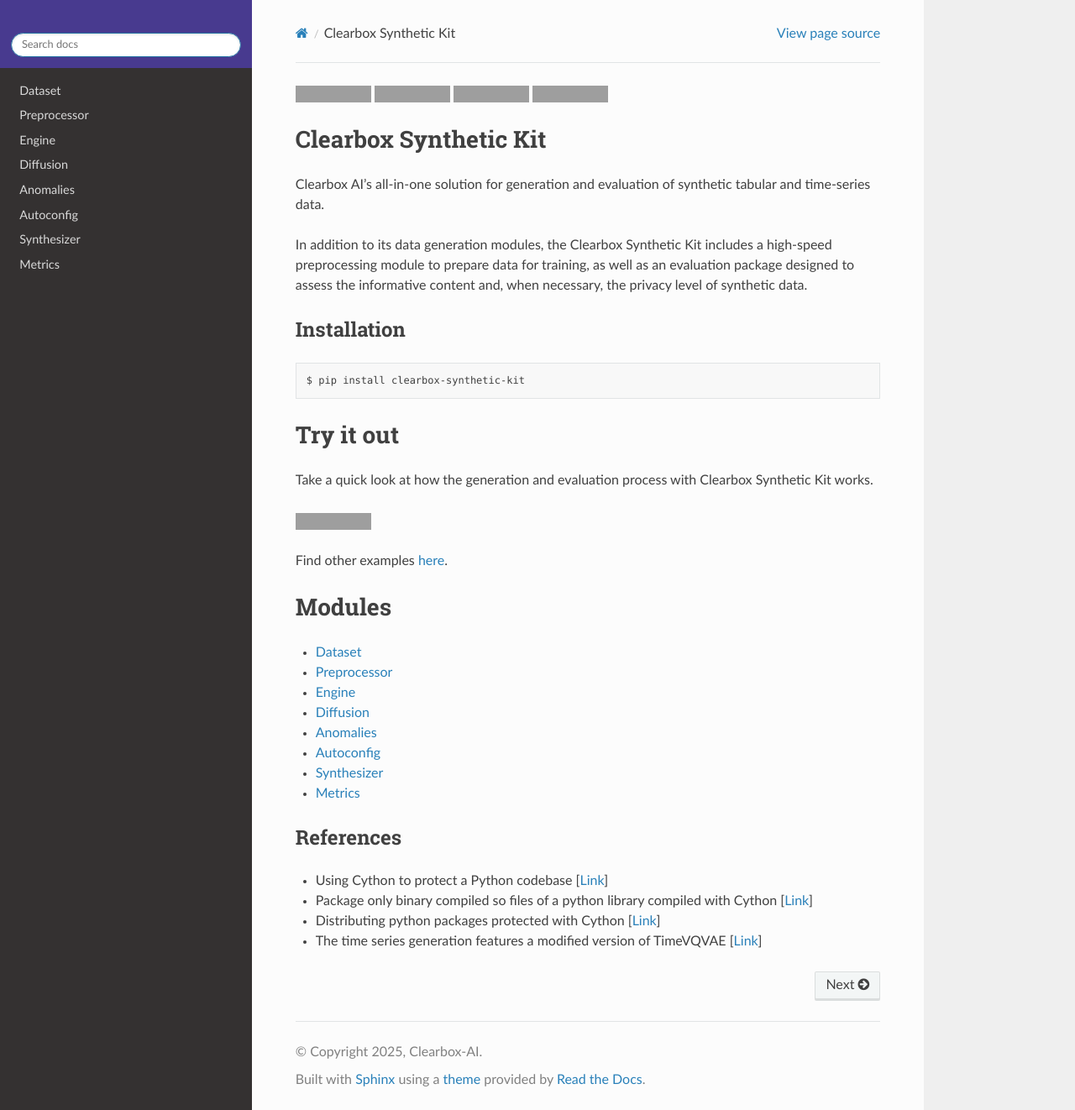
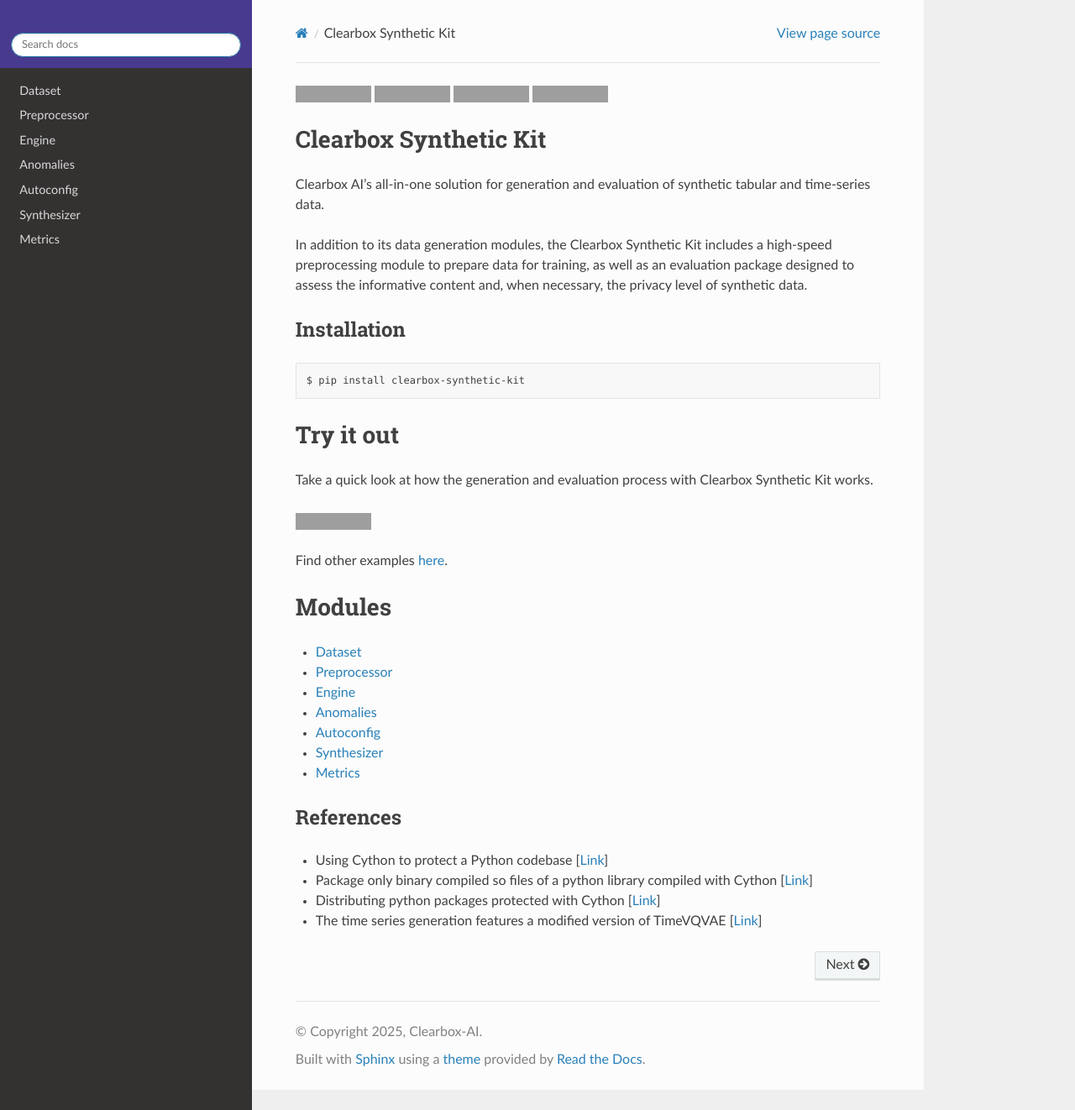
Before and after one commit to Clearbox-AI/clearbox-synthetic-kit, a Sphinx documentation site: the page built from docs/source/index.rst, in a window 1280 px wide and 1322 px high. Shown: the whole window at 84% size. Built offline with Sphinx 7.4.7 and the Read the Docs theme 3.1.0, drawn with Linux system fonts in a browser that asks for light colours; grey boxes are pictures that could not be loaded.

Commit message:
removed Diffusion from doc #3

```diff
--- a/docs/source/index.rst
+++ b/docs/source/index.rst
@@ -21,7 +21,6 @@
    api/clearbox_synthetic.dataset.rst
    api/clearbox_synthetic.preprocessor.rst
    api/clearbox_synthetic.engine.rst
-   api/clearbox_synthetic.diffusion.rst
    api/clearbox_synthetic.anomalies.rst
    api/clearbox_synthetic.autoconfig.rst
    api/clearbox_synthetic.synthesizer.rst
```
